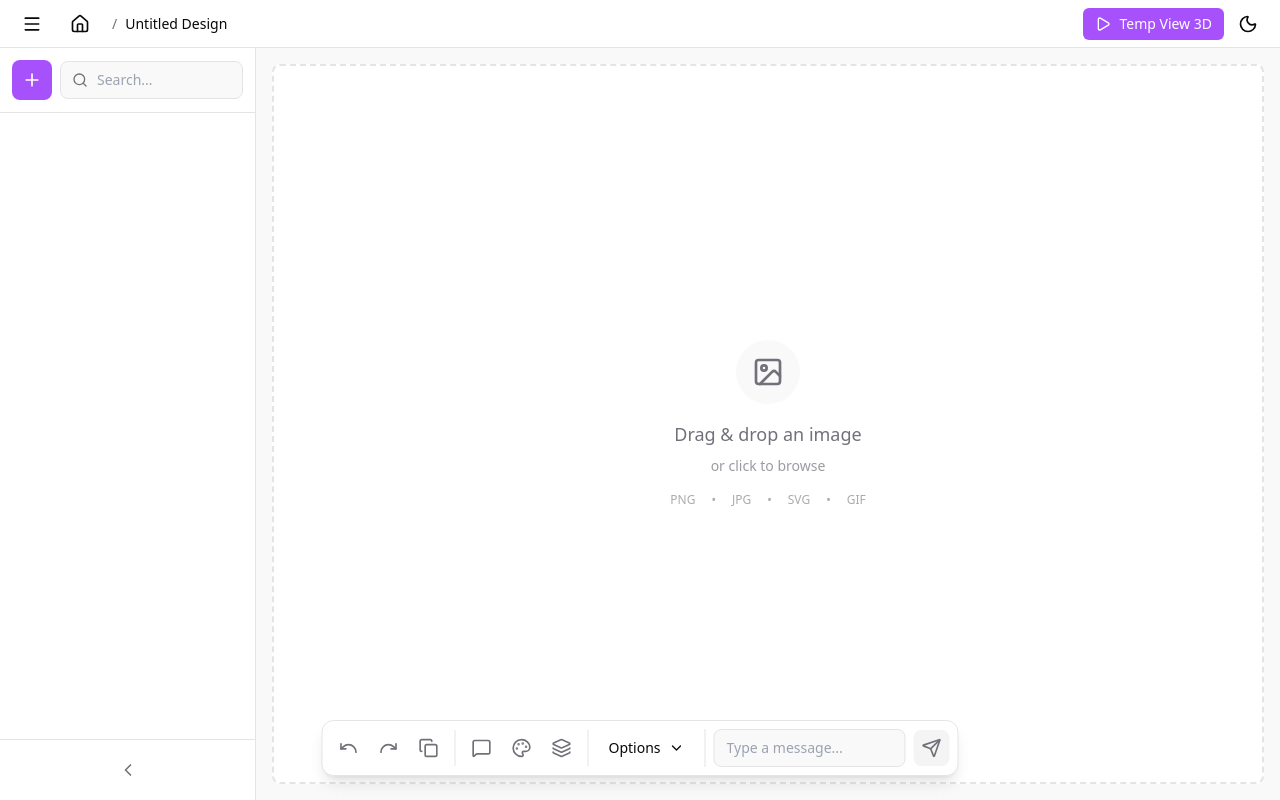
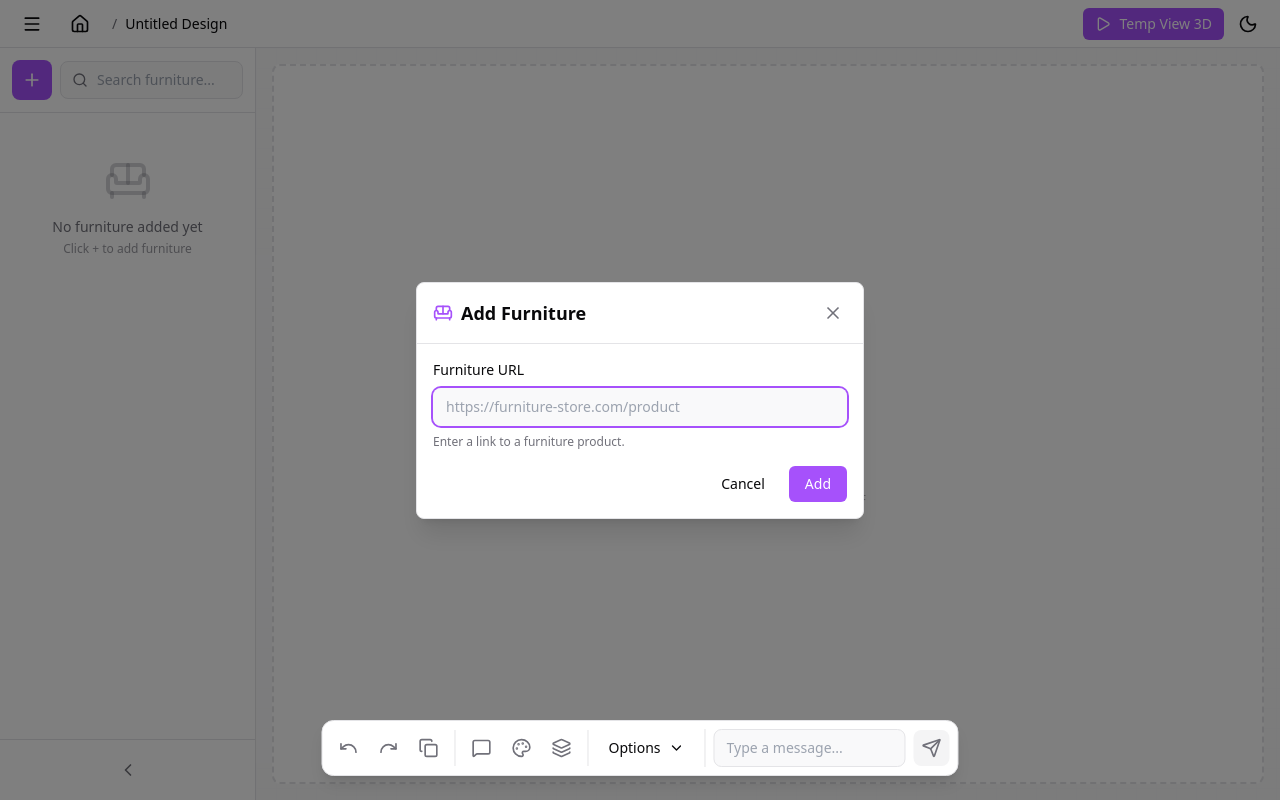
Before and after one commit to 0vp/modu, a React (Vite) app in the folder fe/: page / in a window 1280 px wide. Both pictures are taken after a click on the button 32 px from the left and 80 px from the top of the page. Built offline with nearby package versions, Linux system fonts and the light colour scheme.

Commit message:
add sidebar add furniture ui

```diff
--- /dev/null
+++ b/fe/src/components/AddFurnitureModal.jsx
@@ -0,0 +1,88 @@
+import { useState, useEffect } from 'react'
+import { X, Sofa } from 'lucide-react'
+import { cn } from '../lib/utils'
+
+export function AddFurnitureModal({ isOpen, onClose, onAdd }) {
+  const [furnitureUrl, setFurnitureUrl] = useState('')
+
+  useEffect(() => {
+    if (isOpen) {
+      setFurnitureUrl('')
+    }
+  }, [isOpen])
+
+  const handleSubmit = (e) => {
+    e.preventDefault()
+    if (furnitureUrl.trim()) {
+      onAdd(furnitureUrl.trim())
+      onClose()
+    }
+  }
+
+  const handleBackdropClick = (e) => {
+    if (e.target === e.currentTarget) {
+      onClose()
+    }
+  }
+
+  if (!isOpen) return null
+
+  return (
+    <div
+      className="fixed inset-0 bg-black/50 flex items-center justify-center z-50"
+      onClick={handleBackdropClick}
+    >
+      <div className="bg-card border border-border rounded-lg shadow-xl w-full max-w-md mx-4">
+        <div className="flex items-center justify-between p-4 border-b border-border">
+          <div className="flex items-center gap-2">
+            <Sofa className="w-5 h-5 text-primary" />
+            <h2 className="text-lg font-semibold text-foreground">Add Furniture</h2>
+          </div>
+          <button
+            onClick={onClose}
+            className="p-1 hover:bg-accent rounded-md transition-colors"
+          >
+            <X className="w-5 h-5 text-muted-foreground" />
+          </button>
+        </div>
+
+        <form onSubmit={handleSubmit} className="p-4">
+          <div className="mb-4">
+            <label htmlFor="furniture-input" className="block text-sm font-medium text-foreground mb-2">
+              Furniture URL
+            </label>
+            <input
+              id="furniture-input"
+              type="url"
+              value={furnitureUrl}
+              onChange={(e) => setFurnitureUrl(e.target.value)}
+              placeholder="https://furniture-store.com/product"
+              className="w-full px-3 py-2 bg-secondary/50 border border-border rounded-lg text-sm focus:outline-none focus:ring-2 focus:ring-primary focus:border-transparent"
+              autoFocus
+              required
+            />
+            <p className="mt-2 text-xs text-muted-foreground">
+              Enter a link to a furniture product.
+            </p>
+          </div>
+
+          <div className="flex gap-2 justify-end">
+            <button
+              type="button"
+              onClick={onClose}
+              className="px-4 py-2 text-sm font-medium text-foreground hover:bg-accent rounded-md transition-colors"
+            >
+              Cancel
+            </button>
+            <button
+              type="submit"
+              className="px-4 py-2 text-sm font-medium bg-primary hover:bg-primary/90 text-primary-foreground rounded-md transition-colors"
+            >
+              Add
+            </button>
+          </div>
+        </form>
+      </div>
+    </div>
+  )
+}
--- /dev/null
+++ b/fe/src/components/AddLinkModal.jsx
@@ -0,0 +1,85 @@
+import { useState, useEffect } from 'react'
+import { X, Link } from 'lucide-react'
+import { cn } from '../lib/utils'
+
+export function AddLinkModal({ isOpen, onClose, onAdd }) {
+  const [linkUrl, setLinkUrl] = useState('')
+
+  useEffect(() => {
+    if (isOpen) {
+      setLinkUrl('')
+    }
+  }, [isOpen])
+
+  const handleSubmit = (e) => {
+    e.preventDefault()
+    if (linkUrl.trim()) {
+      onAdd(linkUrl.trim())
+      onClose()
+    }
+  }
+
+  const handleBackdropClick = (e) => {
+    if (e.target === e.currentTarget) {
+      onClose()
+    }
+  }
+
+  if (!isOpen) return null
+
+  return (
+    <div
+      className="fixed inset-0 bg-black/50 flex items-center justify-center z-50"
+      onClick={handleBackdropClick}
+    >
+      <div className="bg-card border border-border rounded-lg shadow-xl w-full max-w-md mx-4">
+        <div className="flex items-center justify-between p-4 border-b border-border">
+          <div className="flex items-center gap-2">
+            <Link className="w-5 h-5 text-primary" />
+            <h2 className="text-lg font-semibold text-foreground">Add Link</h2>
+          </div>
+          <button
+            onClick={onClose}
+            className="p-1 hover:bg-accent rounded-md transition-colors"
+          >
+            <X className="w-5 h-5 text-muted-foreground" />
+          </button>
+        </div>
+
+        <form onSubmit={handleSubmit} className="p-4">
+          <div className="mb-4">
+            <label htmlFor="link-input" className="block text-sm font-medium text-foreground mb-2">
+              Enter URL
+            </label>
+            <input
+              id="link-input"
+              type="url"
+              value={linkUrl}
+              onChange={(e) => setLinkUrl(e.target.value)}
+              placeholder="https://example.com"
+              className="w-full px-3 py-2 bg-secondary/50 border border-border rounded-lg text-sm focus:outline-none focus:ring-2 focus:ring-primary focus:border-transparent"
+              autoFocus
+              required
+            />
+          </div>
+
+          <div className="flex gap-2 justify-end">
+            <button
+              type="button"
+              onClick={onClose}
+              className="px-4 py-2 text-sm font-medium text-foreground hover:bg-accent rounded-md transition-colors"
+            >
+              Cancel
+            </button>
+            <button
+              type="submit"
+              className="px-4 py-2 text-sm font-medium bg-primary hover:bg-primary/90 text-primary-foreground rounded-md transition-colors"
+            >
+              Add
+            </button>
+          </div>
+        </form>
+      </div>
+    </div>
+  )
+}
--- a/fe/src/components/Sidebar.jsx
+++ b/fe/src/components/Sidebar.jsx
@@ -3,15 +3,73 @@ import {
   Plus,
   Search,
   ChevronLeft,
-  ChevronRight
+  ChevronRight,
+  Sofa,
+  ExternalLink,
+  Armchair,
+  Lamp
 } from 'lucide-react'
 import { cn } from '../lib/utils'
+import { AddFurnitureModal } from './AddFurnitureModal'
 
 export function Sidebar() {
   const [isCollapsed, setIsCollapsed] = useState(false)
   const [searchQuery, setSearchQuery] = useState('')
+  const [isModalOpen, setIsModalOpen] = useState(false)
+  const [furnitureItems, setFurnitureItems] = useState([])
+
+  const handleAddFurniture = (url) => {
+    try {
+      const urlObj = new URL(url)
+      const hostname = urlObj.hostname.replace('www.', '')
+      const pathname = urlObj.pathname
+
+      // Extract a name from the URL path or use hostname
+      let itemName = 'Furniture Item'
+      if (pathname && pathname !== '/') {
+        const parts = pathname.split('/').filter(p => p)
+        itemName = parts[parts.length - 1]
+          .replace(/-/g, ' ')
+          .replace(/_/g, ' ')
+          .replace(/\.\w+$/, '') // Remove file extension if any
+          .split(' ')
+          .map(word => word.charAt(0).toUpperCase() + word.slice(1))
+          .join(' ')
+      } else {
+        itemName = hostname.charAt(0).toUpperCase() + hostname.slice(1)
+      }
+
+      setFurnitureItems([...furnitureItems, {
+        id: Date.now(),
+        url,
+        name: itemName,
+        source: hostname
+      }])
+    } catch {
+      // If URL parsing fails, use a fallback
+      setFurnitureItems([...furnitureItems, {
+        id: Date.now(),
+        url,
+        name: 'Furniture Item',
+        source: 'External'
+      }])
+    }
+  }
+
+  const filteredItems = furnitureItems.filter(item =>
+    item.name.toLowerCase().includes(searchQuery.toLowerCase()) ||
+    item.source.toLowerCase().includes(searchQuery.toLowerCase())
+  )
+
+  // Rotate through different furniture icons
+  const getFurnitureIcon = (index) => {
+    const icons = [Sofa, Armchair, Lamp]
+    const Icon = icons[index % icons.length]
+    return <Icon className="w-4 h-4 text-muted-foreground flex-shrink-0" />
+  }
 
   return (
+    <>
       <aside
         className={cn(
           "h-full bg-card border-r border-border transition-all duration-300 flex flex-col",
@@ -21,8 +79,9 @@ export function Sidebar() {
         <div className="p-3 border-b border-border">
           <div className="flex items-center gap-2">
             <button
+              onClick={() => setIsModalOpen(true)}
               className="flex-shrink-0 w-10 h-10 bg-primary hover:bg-primary/90 text-primary-foreground rounded-lg flex items-center justify-center transition-colors"
-            title="Add new"
+              title="Add furniture"
             >
               <Plus className="w-5 h-5" />
             </button>
@@ -32,7 +91,7 @@ export function Sidebar() {
                 <Search className="absolute left-3 top-1/2 -translate-y-1/2 w-4 h-4 text-muted-foreground" />
                 <input
                   type="text"
-                placeholder="Search..."
+                  placeholder="Search furniture..."
                   value={searchQuery}
                   onChange={(e) => setSearchQuery(e.target.value)}
                   className="w-full pl-9 pr-3 py-2 bg-secondary/50 border border-border rounded-lg text-sm focus:outline-none focus:ring-2 focus:ring-primary focus:border-transparent"
@@ -42,8 +101,65 @@ export function Sidebar() {
           </div>
         </div>
 
-      <div className="flex-1 overflow-y-auto">
-        {/* Empty content area - can be used for future features */}
+        <div className="flex-1 overflow-y-auto p-3">
+          {!isCollapsed && (
+            <div className="space-y-2">
+              {filteredItems.length === 0 ? (
+                <div className="text-center py-8">
+                  <Sofa className="w-12 h-12 text-muted-foreground/30 mx-auto mb-3" />
+                  <p className="text-sm text-muted-foreground">
+                    No furniture added yet
+                  </p>
+                  <p className="text-xs text-muted-foreground/70 mt-1">
+                    Click + to add furniture
+                  </p>
+                </div>
+              ) : (
+                <>
+                  <p className="text-xs font-semibold text-muted-foreground uppercase tracking-wider mb-2">
+                    Furniture ({filteredItems.length})
+                  </p>
+                  {filteredItems.map((item, index) => (
+                    <a
+                      key={item.id}
+                      href={item.url}
+                      target="_blank"
+                      rel="noopener noreferrer"
+                      className="flex items-center gap-2 p-2 hover:bg-accent rounded-lg transition-colors group"
+                    >
+                      {getFurnitureIcon(index)}
+                      <div className="flex-1 min-w-0">
+                        <p className="text-sm text-foreground truncate">
+                          {item.name}
+                        </p>
+                        <p className="text-xs text-muted-foreground truncate">
+                          {item.source}
+                        </p>
+                      </div>
+                      <ExternalLink className="w-3 h-3 text-muted-foreground opacity-0 group-hover:opacity-100 transition-opacity flex-shrink-0" />
+                    </a>
+                  ))}
+                </>
+              )}
+            </div>
+          )}
+
+          {isCollapsed && furnitureItems.length > 0 && (
+            <div className="space-y-1">
+              {furnitureItems.slice(0, 8).map((item, index) => (
+                <a
+                  key={item.id}
+                  href={item.url}
+                  target="_blank"
+                  rel="noopener noreferrer"
+                  className="flex items-center justify-center p-2 hover:bg-accent rounded-lg transition-colors"
+                  title={item.name}
+                >
+                  {getFurnitureIcon(index)}
+                </a>
+              ))}
+            </div>
+          )}
         </div>
 
         <div className="p-3 border-t border-border">
@@ -59,5 +175,12 @@ export function Sidebar() {
           </button>
         </div>
       </aside>
+
+      <AddFurnitureModal
+        isOpen={isModalOpen}
+        onClose={() => setIsModalOpen(false)}
+        onAdd={handleAddFurniture}
+      />
+    </>
   )
 }
```
Lines whose indentation alone changed are shown as unchanged.
